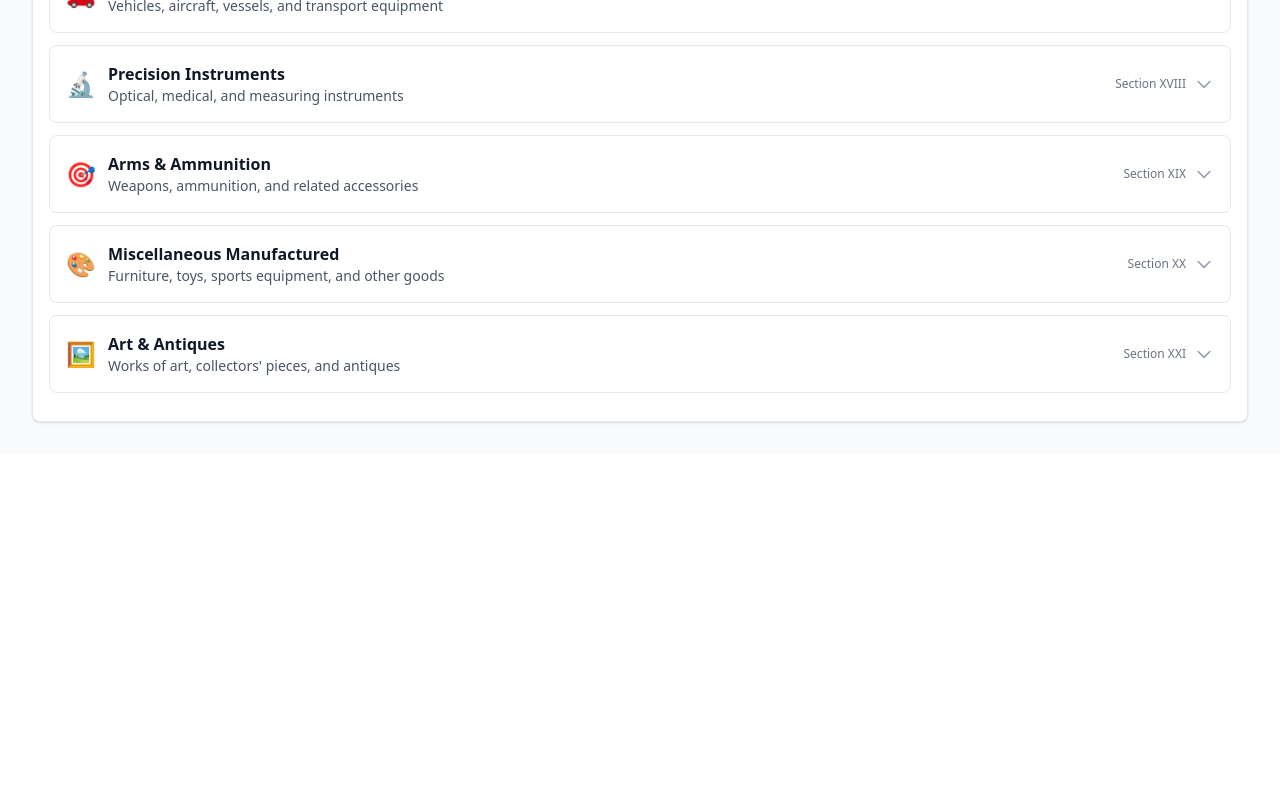
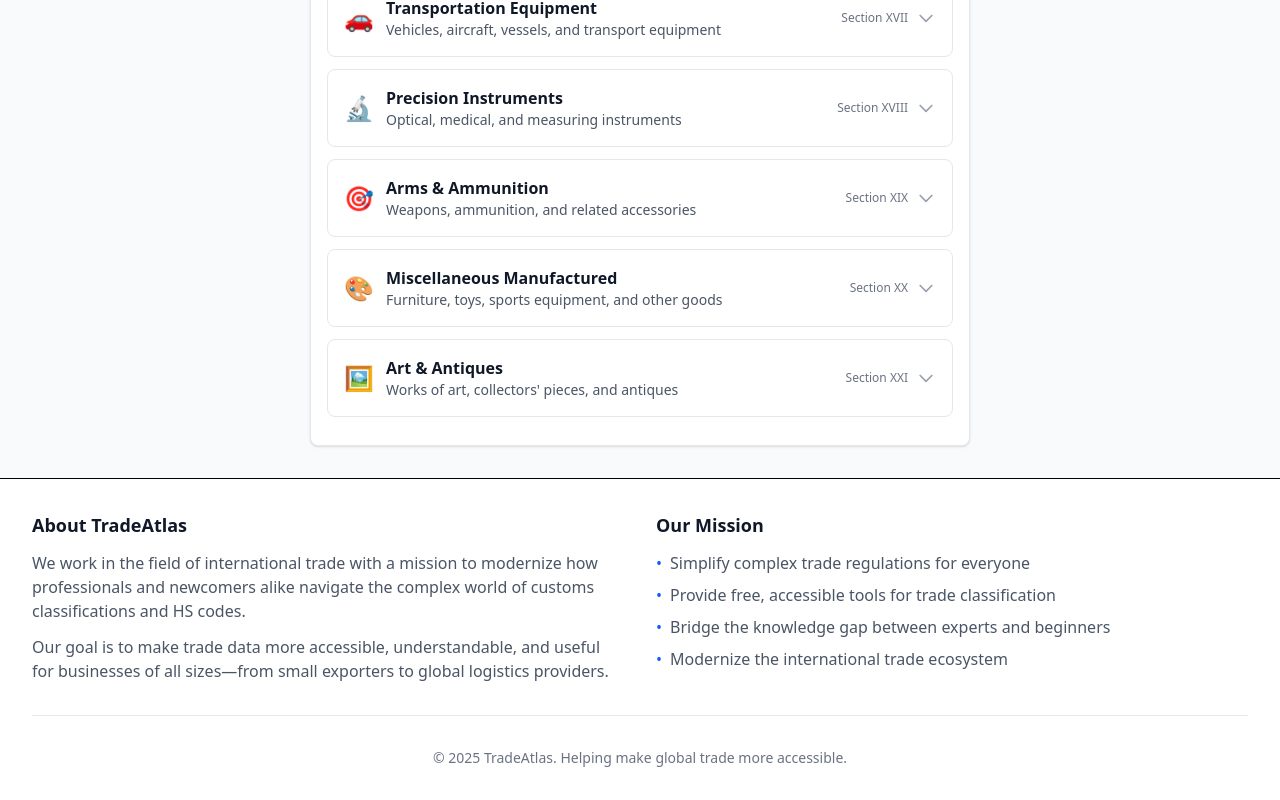
Before and after one commit to akivaschiff/hs-codes, a Vue app: page /explorer in a window 1280 px wide. Shown: the part 1292-2092 px from the top of the page. Before the commit the page ends 1746 px from the top, so only its background shows below. Built offline with nearby package versions, Linux system fonts and the light colour scheme.

Commit message:
Introduce TradeAtlas

```diff
--- a/index.html
+++ b/index.html
@@ -13,7 +13,8 @@
     <meta charset="UTF-8">
     <link rel="icon" type="image/png" href="/favicon.png">
     <meta name="viewport" content="width=device-width, initial-scale=1.0">
-    <title>HS Codes Explorer</title>
+    <meta name="description" content="TradeAtlas - Making international trade codes accessible to everyone. Explore, search, and understand HS codes for customs classification.">
+    <title>TradeAtlas - International Trade Codes Made Simple</title>
   </head>
   <body>
     <div id="app"></div>
--- a/src/App.vue
+++ b/src/App.vue
@@ -1,8 +1,9 @@
 <template>
-  <div class="min-h-screen bg-gray-50">
+  <div class="min-h-screen bg-gray-50 flex flex-col">
     <header class="bg-white shadow">
       <div class="max-w-7xl mx-auto px-4 sm:px-6 lg:px-8 py-4">
-        <h1 class="text-3xl font-bold text-gray-900">HS Codes Explorer</h1>
+        <h1 class="text-3xl font-bold text-gray-900">TradeAtlas</h1>
+        <p class="text-sm text-gray-600 mt-1">Making international trade codes accessible to everyone</p>
       </div>
     </header>
 
@@ -27,9 +28,49 @@
       </div>
     </nav>
 
-    <main class="max-w-7xl mx-auto px-4 sm:px-6 lg:px-8 py-8">
+    <main class="max-w-7xl mx-auto px-4 sm:px-6 lg:px-8 py-8 flex-grow">
       <RouterView />
     </main>
+
+    <footer class="bg-white border-t mt-auto">
+      <div class="max-w-7xl mx-auto px-4 sm:px-6 lg:px-8 py-8">
+        <div class="grid md:grid-cols-2 gap-8">
+          <div>
+            <h3 class="text-lg font-semibold text-gray-900 mb-3">About TradeAtlas</h3>
+            <p class="text-gray-600 mb-3">
+              We work in the field of international trade with a mission to modernize how professionals and newcomers alike navigate the complex world of customs classifications and HS codes.
+            </p>
+            <p class="text-gray-600">
+              Our goal is to make trade data more accessible, understandable, and useful for businesses of all sizes—from small exporters to global logistics providers.
+            </p>
+          </div>
+          <div>
+            <h3 class="text-lg font-semibold text-gray-900 mb-3">Our Mission</h3>
+            <ul class="space-y-2 text-gray-600">
+              <li class="flex items-start">
+                <span class="text-blue-600 mr-2">•</span>
+                <span>Simplify complex trade regulations for everyone</span>
+              </li>
+              <li class="flex items-start">
+                <span class="text-blue-600 mr-2">•</span>
+                <span>Provide free, accessible tools for trade classification</span>
+              </li>
+              <li class="flex items-start">
+                <span class="text-blue-600 mr-2">•</span>
+                <span>Bridge the knowledge gap between experts and beginners</span>
+              </li>
+              <li class="flex items-start">
+                <span class="text-blue-600 mr-2">•</span>
+                <span>Modernize the international trade ecosystem</span>
+              </li>
+            </ul>
+          </div>
+        </div>
+        <div class="mt-8 pt-8 border-t border-gray-200 text-center text-sm text-gray-500">
+          © 2025 TradeAtlas. Helping make global trade more accessible.
+        </div>
+      </div>
+    </footer>
   </div>
 </template>
 
```
